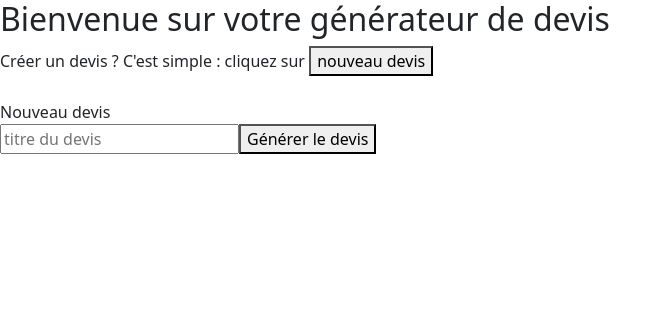
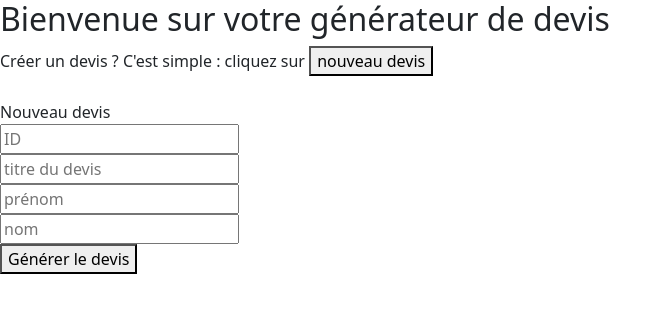
Before and after one commit to AmaurySemery/react_create_PDF, a React (Create React App) app in the folder reacstimate/: page / in a window 1280 px wide. Shown: the top 312 px of the page, without its empty margins (0-672 px from the left). Built offline with nearby package versions, Linux system fonts and the light colour scheme.

Commit message:
Mettre à jour l'état lors d'un changement dans n'importe quel champ texte

```diff
--- a/reacstimate/src/components/EstimateForm.jsx
+++ b/reacstimate/src/components/EstimateForm.jsx
@@ -2,7 +2,16 @@
 
 class EstimateForm extends Component {
     state = {
-        estimateTitle: ''
+        id: '',
+        title: '',
+        customerFirstName: '',
+        customerLastName: '',
+        items: {}
+        // items: {
+        //     1: {quantity: 1, descriptions: 'UC centrale'},
+        //     2: {quantity: 2, descriptions: 'écrans'},
+        //     3: {quantity: 1, descriptions: 'aze'},
+        // }
      };
 
     handleSubmit = evt => {
@@ -10,12 +19,13 @@
         console.log('généré');
     }
 
-    handleChange = evt => {
-        const title = evt.currentTarget.value;
-        console.log(title);
+    handleChange = (evt, name) => {
+        const value = evt.currentTarget.value;
+        console.log(JSON.stringify({name: value}));
+        console.log(JSON.stringify({[name]: value}));
         this.setState({
-            estimateTitle: title
-        })
+            [name]: value
+        });
     }
 
     render() {
@@ -23,7 +33,10 @@
             <React.Fragment>
             <div>Nouveau devis</div>
             <form onSubmit={this.handleSubmit}>
-                <input type="text" name="estimate-title" id='estimate-title' placeholder='titre du devis' value={this.state.estimateTitle} onChange={evt => this.handleChange(evt)} />
+            <input type="text" name="id" id='id' placeholder='ID' value={this.state.id} onChange={evt => this.handleChange(evt, 'id')} /> <br/>
+            <input type="text" name="title" id='title' placeholder='titre du devis' value={this.state.title} onChange={evt => this.handleChange(evt, 'title')} /> <br/>
+            <input type="text" name="customerFirstName" id='customerFirstName' placeholder='prénom' value={this.state.customerFirstName} onChange={evt => this.handleChange(evt, 'customerFirstName')} /> <br/>
+            <input type="text" name="customerLastName" id='customerLastName' placeholder='nom' value={this.state.customerLastName} onChange={evt => this.handleChange(evt, 'customerLastName')} /> <br/>
                 <button type='submit' >Générer le devis</button>
             </form>
             </React.Fragment>
```
